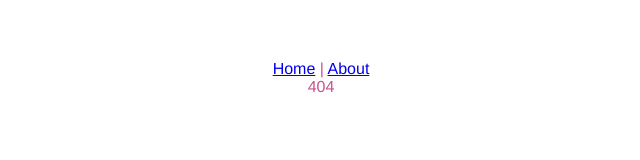
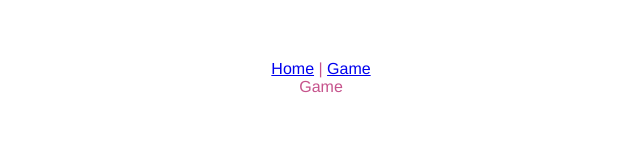
Before and after one commit to julienvanroy/naufrages-prototype-memory, a Vue app: page /game in a window 1280 px wide. Before the commit this address had no page. Shown: the top 160 px of the page, without its empty margins (319-959 px from the left). Built offline with nearby package versions, Linux system fonts and the light colour scheme.

Commit message:
feat: create game page

```diff
--- a/src/App.vue
+++ b/src/App.vue
@@ -1,7 +1,7 @@
 <template>
   <div id="nav">
     <router-link to="/">Home</router-link> |
-    <router-link to="/about">About</router-link>
+    <router-link to="/game">Game</router-link>
   </div>
   <router-view/>
 </template>
--- a/src/pages/AboutPage.vue
+++ b/src/pages/GamePage.vue
@@ -1,9 +1,9 @@
 <template>
-  <div>About</div>
+  <div>Game</div>
 </template>
 
 <script>
 export default {
-  name: 'AboutPage',
+  name: 'GamePage',
 }
 </script>
--- a/src/router.js
+++ b/src/router.js
@@ -1,6 +1,6 @@
 import {createRouter, createWebHistory} from 'vue-router'
 import HomePage from "@/pages/HomePage";
-import AboutPage from "@/pages/AboutPage";
+import GamePage from "@/pages/GamePage";
 import NotFound from "@/pages/NotFound";
 
 
@@ -13,9 +13,9 @@ export default createRouter({
             component: HomePage
         },
         {
-            path: '/about',
-            name: 'about',
-            component: AboutPage
+            path: '/game',
+            name: 'game',
+            component: GamePage
         },
         {
             path: '/:pathMatch(.*)',
```
